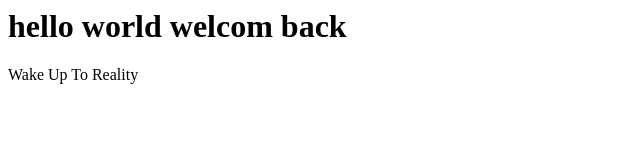
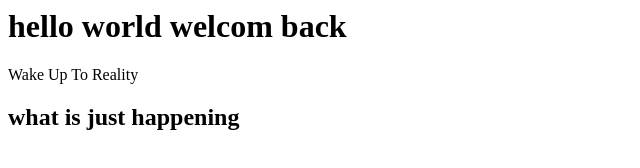
Before and after one commit to RakeshUppunuthula/MyFirstRepo, a plain HTML site: page index.html in a window 1280 px wide. Shown: the whole page, without its empty margins (0-640 px from the left). Drawn offline with Linux system fonts and the light colour scheme.

Commit message:
this in changes in index file

```diff
--- a/index.html
+++ b/index.html
@@ -1,2 +1,3 @@
 <h1>hello world welcom back</h1>
 <p>Wake Up To Reality</p>
+<h2> what is just happening</h2>
```
